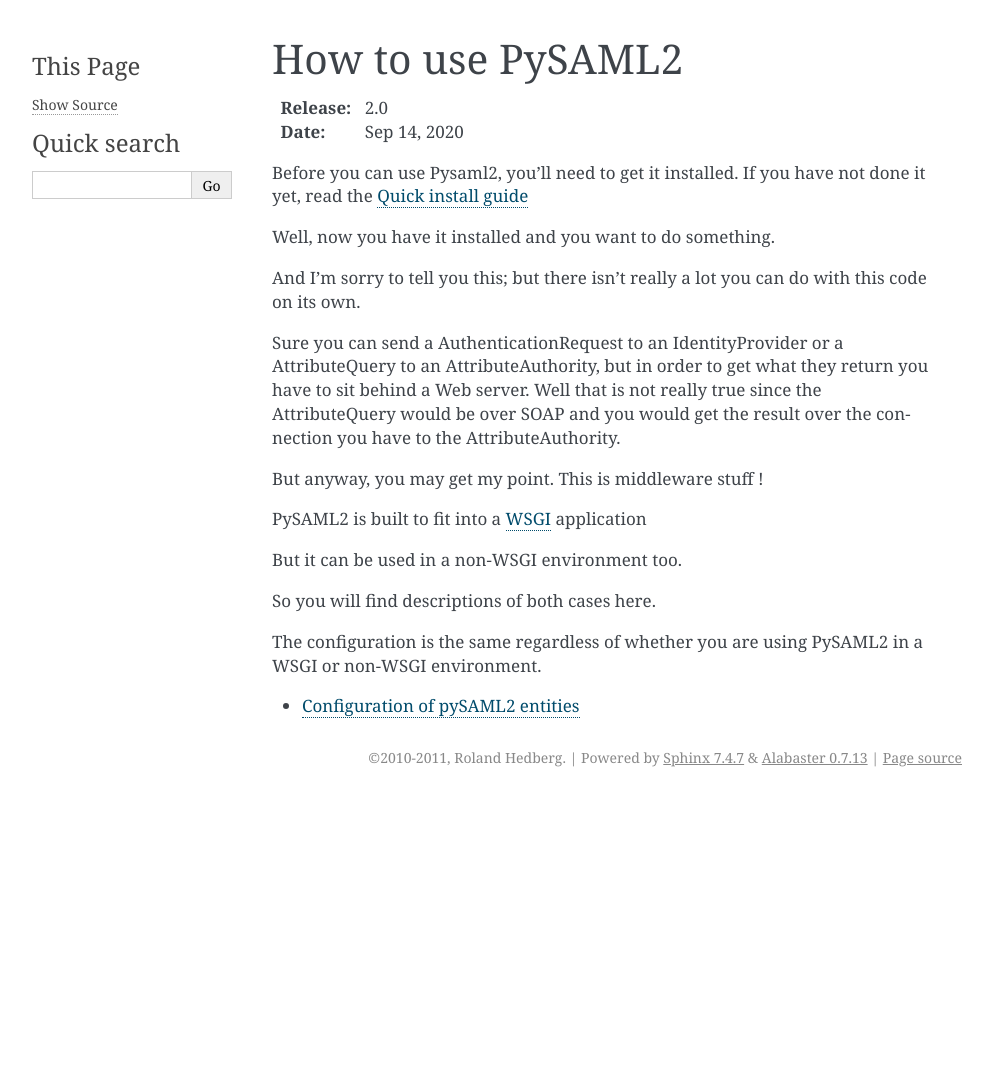
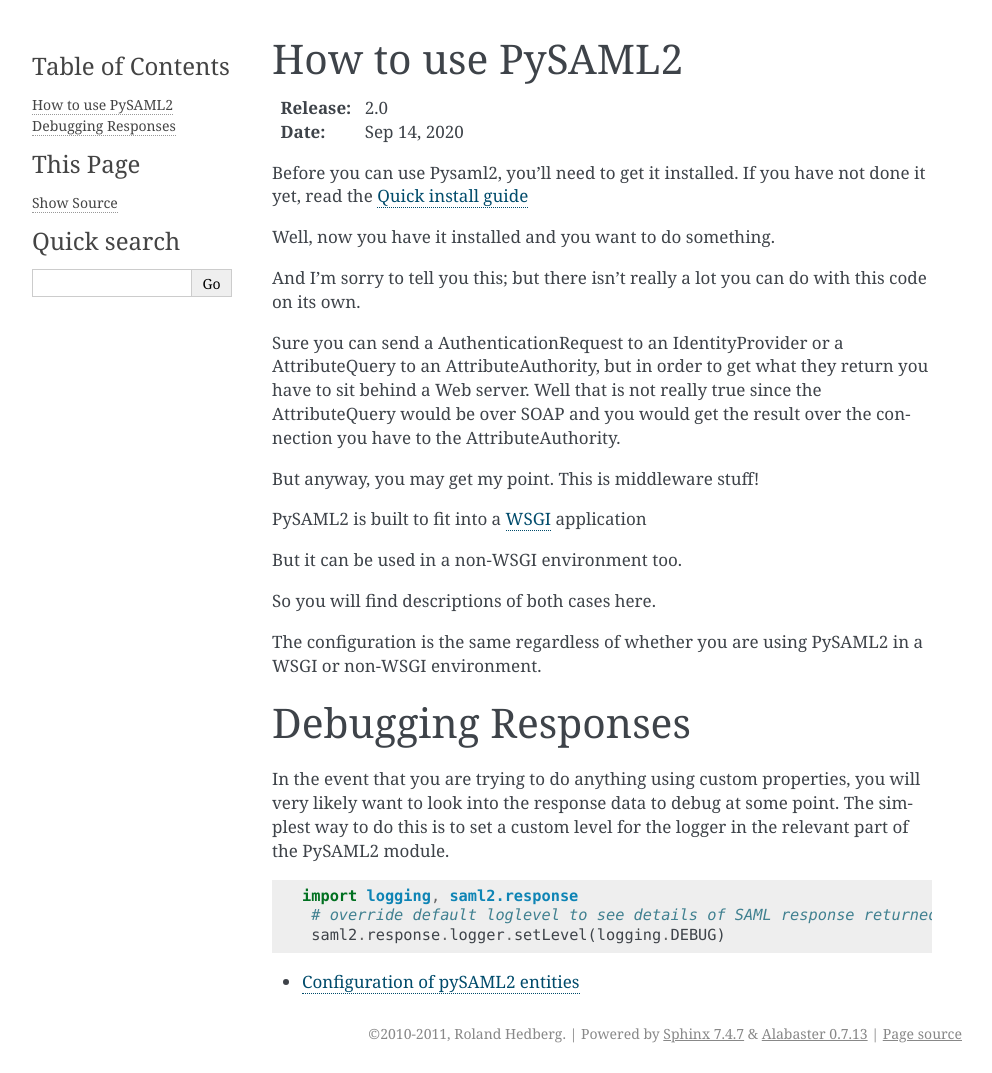
Before and after one commit to IdentityPython/pysaml2, a Sphinx documentation site: the page built from docs/howto/index.rst, in a window 1280 px wide. Shown: the whole page, without its empty margins (148-1140 px from the left). Built offline with Sphinx 7.4.7, drawn with Linux system fonts in a browser that asks for light colours; the version number is read from the project's files by our own code; before the commit the page ends 900 px from its top, so only the background shows below that.

Commit message:
Add note to docs on debugging responses

```diff
--- a/docs/howto/index.rst
+++ b/docs/howto/index.rst
@@ -20,7 +20,7 @@
 the AttributeQuery would be over SOAP and you would get the result over the
 connection you have to the AttributeAuthority.
 
-But anyway, you may get my point. This is middleware stuff !
+But anyway, you may get my point. This is middleware stuff!
 
 PySAML2 is built to fit into a
 `WSGI  <http://www.python.org/dev/peps/pep-0333/>`_ application
@@ -32,6 +32,21 @@
 The configuration is the same regardless of whether you are using PySAML2 in a
 WSGI or non-WSGI environment.
 
+Debugging Responses
+===================
+
+In the event that you are trying to do anything using custom properties, you
+will very likely want to look into the response data to debug at some point.
+The simplest way to do this is to set a custom level for the logger in the
+relevant part of the PySAML2 module.
+
+.. code-block:: python
+
+   import logging, saml2.response
+    # override default loglevel to see details of SAML response returned
+    saml2.response.logger.setLevel(logging.DEBUG)
+
+
 .. toctree::
    :maxdepth: 1
 
```
